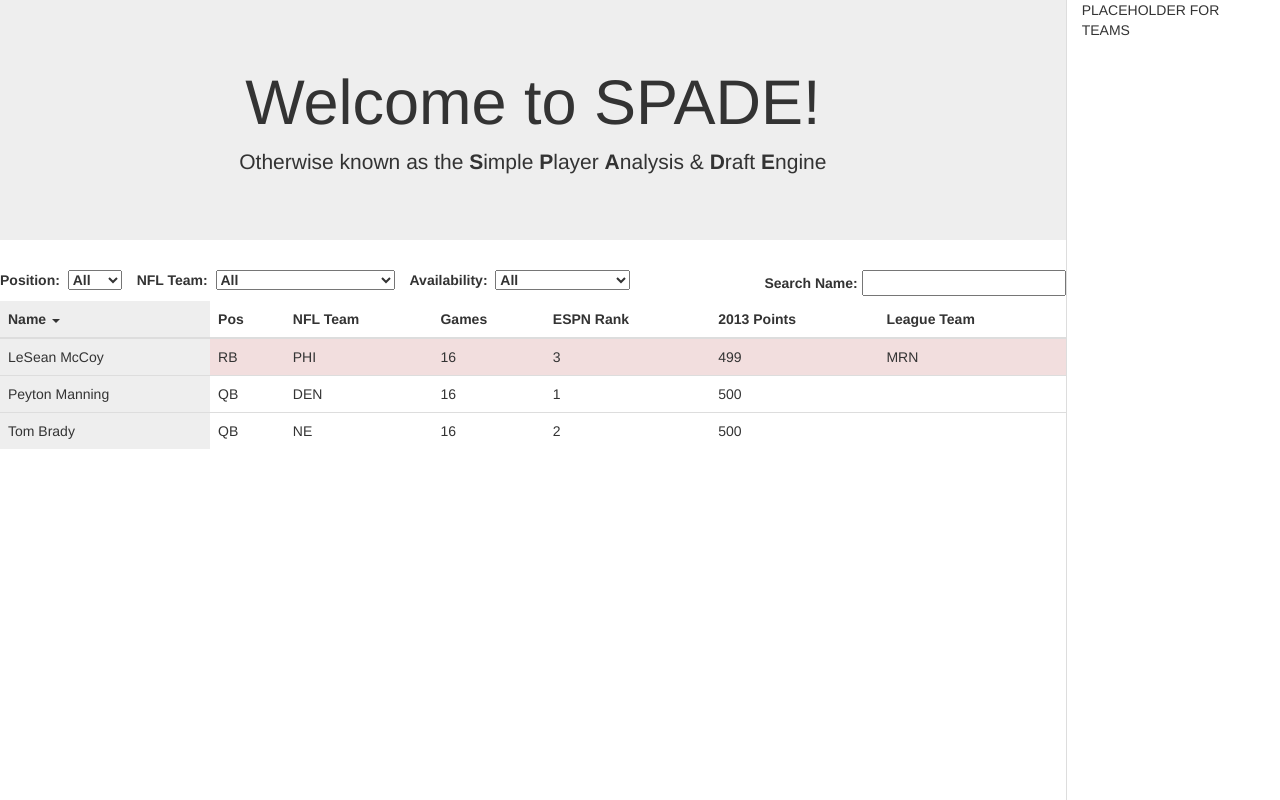
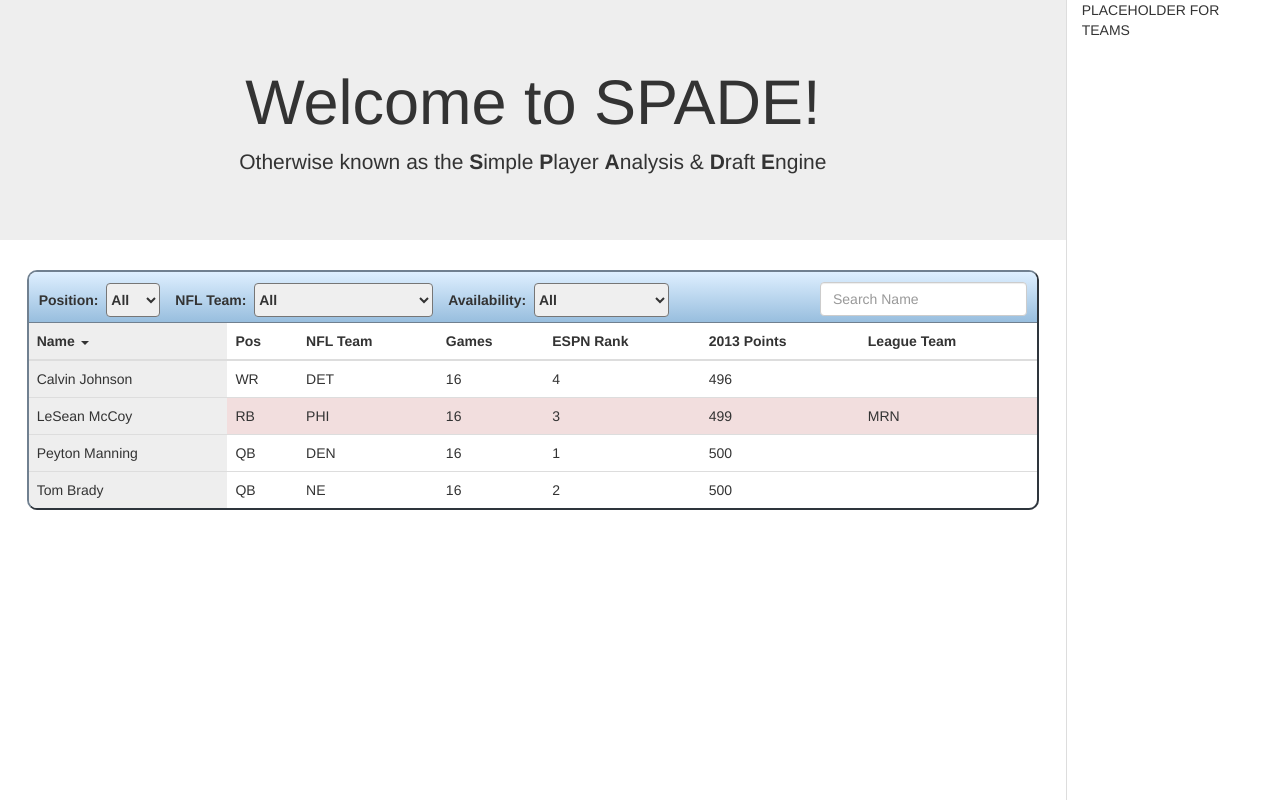
Before and after one commit to runt9/SPADE, a Django app: page / in a window 1280 px wide. Run offline with Django 3.2, Linux system fonts and the light colour scheme; some libraries are stand-ins or nearby versions.

Commit message:
[#74081066] Frontend Players Prototype - Styles and more styles to start making the players table look good - Larger, rounder filter select dropdowns - Search label now inside the search box - Table not full screen, border around to enclose it - Gradient background behind filters, including clearfix for floated elements - More mockup data for the time being

```diff
--- a/static/css/players.css
+++ b/static/css/players.css
@@ -15,3 +15,33 @@
     border-top-width: 0;
     border-bottom: 4px solid #000000;
 }
+select {
+    border-radius: 4px;
+    margin-top: 1px;
+    padding-top: 4px;
+    padding-bottom: 4px;
+    height: 34px;
+}
+.filters {
+    background: linear-gradient(to bottom, rgba(222,239,255,1) 0%,rgba(152,190,222,1) 100%);
+    padding-top: 10px;
+    border-bottom: 1px solid slategrey;
+    overflow: hidden;
+}
+.tableHolder {
+    width: 95%;
+    margin: auto;
+    border: 2px outset slategray;
+    border-radius: 10px;
+    overflow: auto;
+}
+.table {
+    margin-bottom: 0;
+}
+.playersColumn {
+    height: 100%;
+    border-right: 1px solid #DDDDDD;
+    padding-right: 0;
+    padding-left: 0;
+    overflow: auto;
+}
--- a/static/javascript/controllers.js
+++ b/static/javascript/controllers.js
@@ -35,7 +35,19 @@ angular.module('PlayersApp.controllers', []).controller('playersController', fun
            league_team: 'MRN',
            available: false,
            rushing_yards: "1500"
-       }
+       },
+       {
+           name: "Calvin Johnson",
+           position: "WR",
+           nfl_team: "DET",
+           games_played: "16",
+           espn_ranking: "4",
+           last_season_points: "496",
+           league_team: "",
+           available: true,
+           receiving_yards: "1800",
+           receiving_tds: "18"
+       },
    ];
    $scope.positions = ['QB', 'RB', 'WR', 'TE', 'D/ST', 'K'];
    $scope.nfl_teams = {
--- a/templates/index.html
+++ b/templates/index.html
@@ -5,7 +5,6 @@
     <title>Simple Player Analysis & Draft Engine</title>
     <meta charset="utf-8">
     <meta name="viewport" content="width=device-width, initial-scale=1">
-    <link rel="stylesheet" href="{% static "css/players.css" %}">
 
     <!-- CDN for Bootstrap 3.2.0 -->
     <link rel="stylesheet" href="//maxcdn.bootstrapcdn.com/bootstrap/3.2.0/css/bootstrap.min.css">
@@ -13,24 +12,28 @@
     <!-- CDN for AngularJS 1.2.18 -->
     <script src="//ajax.googleapis.com/ajax/libs/angularjs/1.2.18/angular.min.js"></script>
 
+    <!-- Staticfiles loading for our local css -->
+    <link rel="stylesheet" href="{% static "css/players.css" %}">
+
     <!-- Staticfiles loading for our local javascript -->
     <script src="{% static "javascript/app.js" %}"></script>
     <script src="{% static "javascript/controllers.js" %}"></script>
     <script src="{% static "javascript/services.js" %}"></script>
 </head>
 <body ng-app="PlayersApp" ng-controller="playersController" style="height: 100%">
-    <div class="col-md-9 col-lg-10" style="height: 100%; border-right: 1px solid #DDDDDD; padding-right: 0; padding-left: 0">
+    <div class="col-md-9 col-lg-10 playersColumn">
         <div class="jumbotron">
             <div align="center" class="container">
                 <h1>Welcome to SPADE!</h1>
                 <p>Otherwise known as the <b>S</b>imple <b>P</b>layer <b>A</b>nalysis & <b>D</b>raft <b>E</b>ngine</p>
             </div>
         </div>
-        <div>
-            <div style="float: right">
-                <label>Search Name:&nbsp;<input ng-model="search.name"></label>
+        <div class="tableHolder">
+            <div class="filters">
+                <div style="float: right; padding-right: 10px">
+                    <input type="text" ng-model="search.name" placeholder="Search Name" class="form-control">
                 </div>
-            <div style="float: left">
+                <div style="float: left; padding-left: 10px">
                     <label>Position:&nbsp;
                         <select ng-model="search.position">
                             <option value="">All</option>
@@ -113,6 +116,19 @@
                                 <span ng-class="{'caret': predicate == 'rushing_yards', 'caret-reversed': reverse}"></span>
                             </div>
                         </th>
+                        <th ng-class="{'sorted': predicate == 'receiving_yards'}" ng-show="search.position == 'WR'">
+                            <div class="sortableHeader" ng-click="predicate = 'receiving_yards'; reverse = !reverse">
+                                Receiving Yards
+                                <span ng-class="{'caret': predicate == 'receiving_yards', 'caret-reversed': reverse}"></span>
+                            </div>
+                        </th>
+                        <th ng-class="{'sorted': predicate == 'receiving_tds'}" ng-show="search.position == 'WR'">
+                            <div class="sortableHeader" ng-click="predicate = 'receiving_tds'; reverse = !reverse">
+                                Receiving TDs
+                                <span ng-class="{'caret': predicate == 'receiving_tds', 'caret-reversed': reverse}"></span>
+                            </div>
+                        </th>
+
                     </tr>
                 </thead>
                 <tbody>
@@ -126,9 +142,12 @@
                         <td ng-class="{'sorted': predicate == 'league_team'}">{[{player.league_team}]}</td>
                         <td ng-class="{'sorted': predicate == 'passing_yards'}" ng-show="search.position == 'QB'">{[{player.passing_yards}]}</td>
                         <td ng-class="{'sorted': predicate == 'rushing_yards'}" ng-show="search.position == 'RB'">{[{player.rushing_yards}]}</td>
+                        <td ng-class="{'sorted': predicate == 'receiving_yards'}" ng-show="search.position == 'WR'">{[{player.receiving_yards}]}</td>
+                        <td ng-class="{'sorted': predicate == 'receiving_tds'}" ng-show="search.position == 'WR'">{[{player.receiving_tds}]}</td>
                     </tr>
                 </tbody>
             </table>
+        </div>
     </div>
     <div class="col-md-3 col-lg-2">
     	PLACEHOLDER FOR TEAMS
```
Lines whose indentation alone changed are shown as unchanged.
